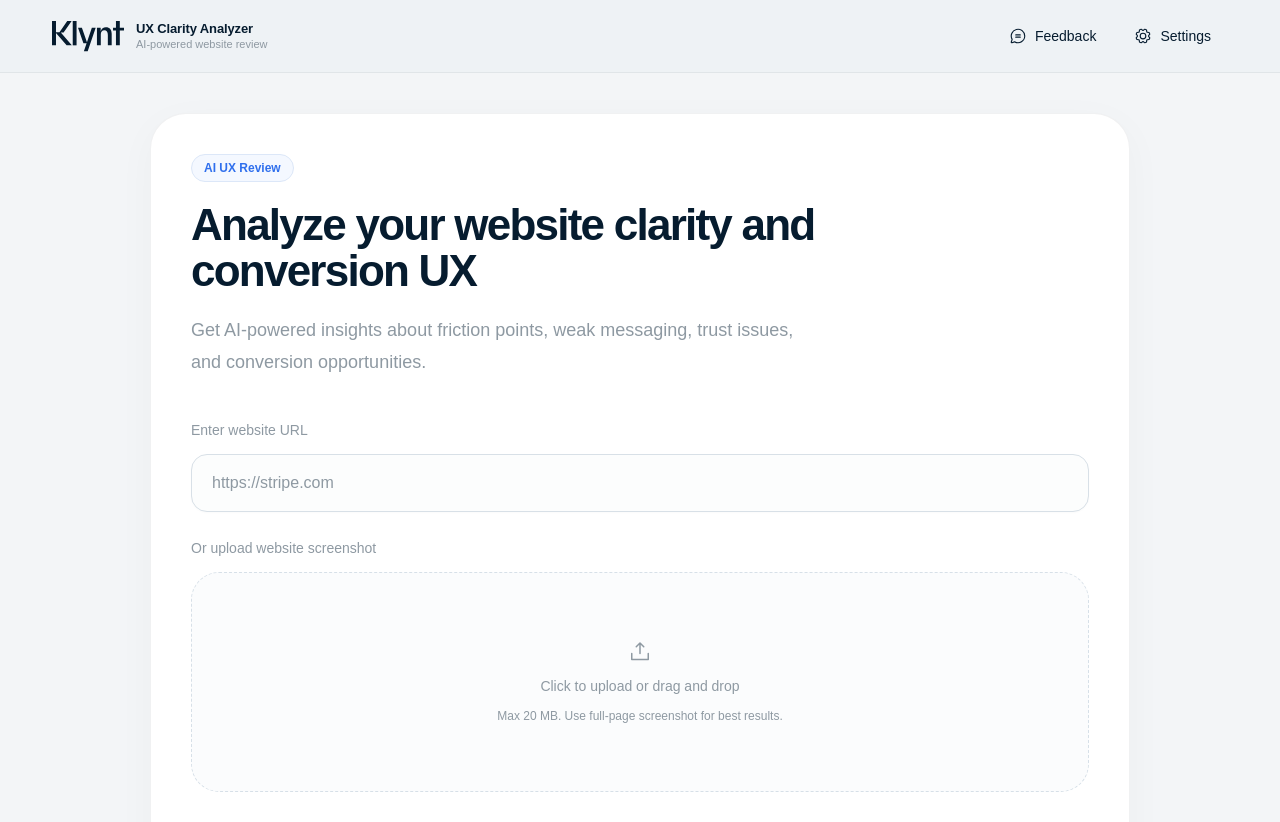
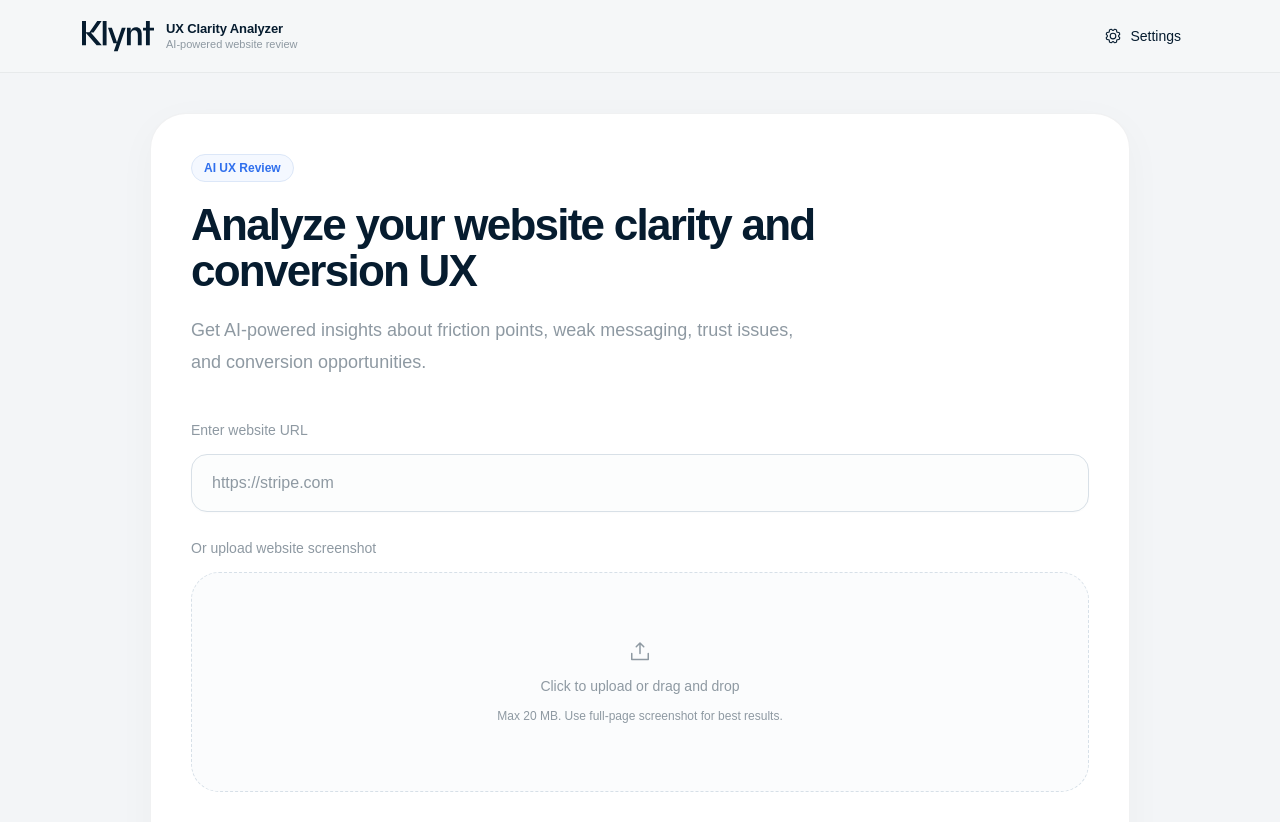
Before and after one commit to samarenkovdmitry/Klynt, a Next.js app: page /analyze in a window 1280 px wide. Shown: the top 822 px of the page. Built offline with nearby package versions, Linux system fonts and the light colour scheme; a web font is replaced by a local one.

Commit message:
front polish

```diff
--- a/app/analyze/page.tsx
+++ b/app/analyze/page.tsx
@@ -272,12 +272,13 @@ const screenshotToSend = uploadedImage;
     w-full
     border-b
     border-[rgba(6,28,47,0.06)]
-        bg-[rgba(235,239,243,0.82)]
+    bg-[#F3F5F7]/95
     backdrop-blur-xl
+    supports-[backdrop-filter]:bg-[#F3F5F7]/80
   "
 >
 
-        <div className="mx-auto flex h-[72px] max-w-[1240px] items-center justify-between px-8">
+        <div className="mx-auto flex h-[72px] max-w-[1180px] items-center justify-between px-8">
 
           {/* LEFT — LOGO */}
           <div className="flex items-center gap-3">
@@ -302,8 +303,9 @@ const screenshotToSend = uploadedImage;
           </div>
 
           {/* RIGHT — ACTIONS */}
-          <div className="flex items-center gap-1">
-            <button className="
+<div className="flex items-center">
+  <button
+    className="
       flex
       items-center
       gap-2
@@ -319,28 +321,8 @@ const screenshotToSend = uploadedImage;
       duration-200
       hover:border-[rgba(6,28,47,0.06)]
       hover:bg-white
-">
-              <ChatCircleText size={18} weight="regular" />
-              <span>Feedback</span>
-            </button>
-
-            <button className="
-  flex
-  items-center
-  gap-2
-  rounded-full
-  border
-  border-transparent
-  px-4
-  py-2
-  text-[14px]
-  font-medium
-  text-[var(--ink-primary)]
-  transition-all
-  duration-200
-  hover:border-[rgba(6,28,47,0.06)]
-  hover:bg-white
-">
+    "
+  >
     <Gear size={18} weight="regular" />
     <span>Settings</span>
   </button>
@@ -494,12 +476,6 @@ duration-200
               <div className="mt-10 w-full">
                 {!loading ? (
                   <Button
-                  className="
-  h-[56px]
-  rounded-2xl
-  text-[15px]
-  font-semibold
-"
                     type="button"
                     disabled={isButtonDisabled}
                     onClick={handleAnalyze}
--- a/components/ui/Button.tsx
+++ b/components/ui/Button.tsx
@@ -9,8 +9,10 @@ export function Button({
     {...props}
       disabled={disabled}
       className={`
-        w-full h-13 rounded-[8px] px-4
-        text-base font-semibold leading-6
+        h-[56px]
+  rounded-2xl
+  text-[15px]
+  font-semibold
         text-white transition
 
         ${disabled
```
Lines whose indentation alone changed are shown as unchanged.
